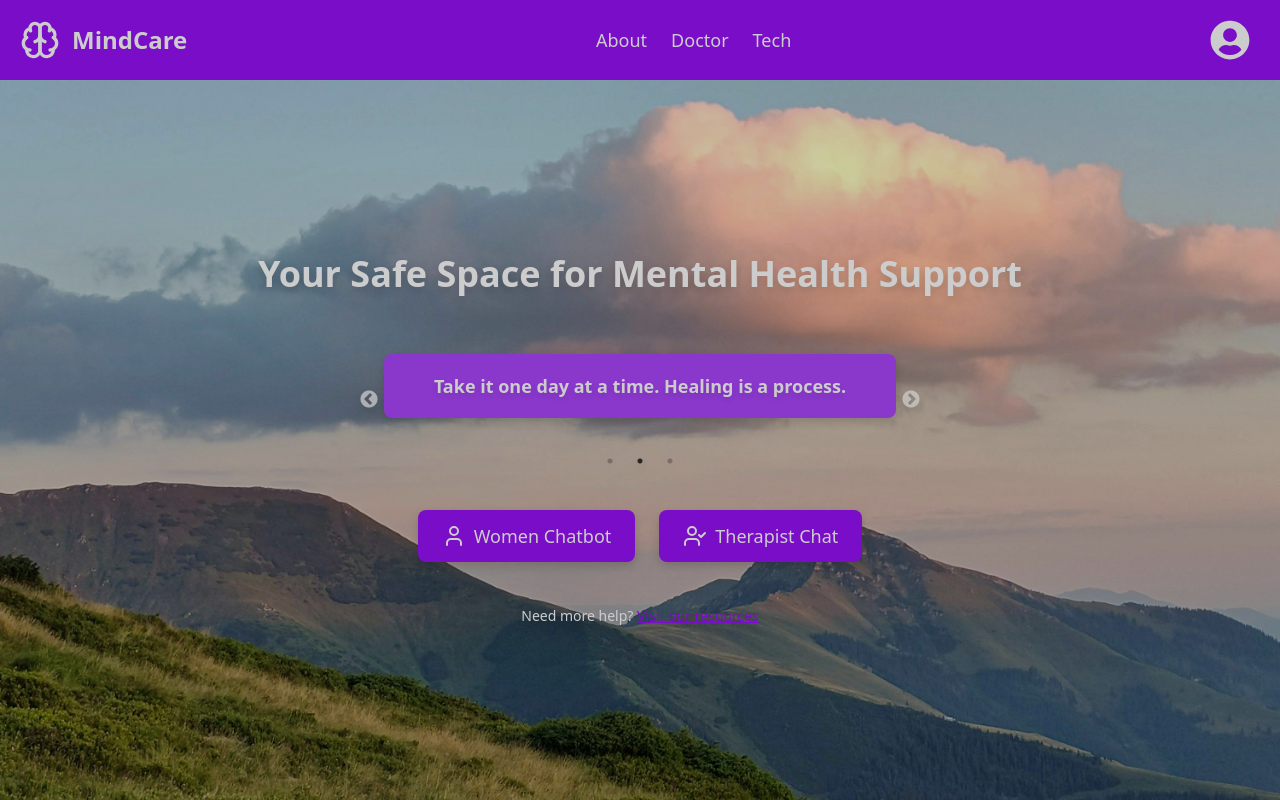
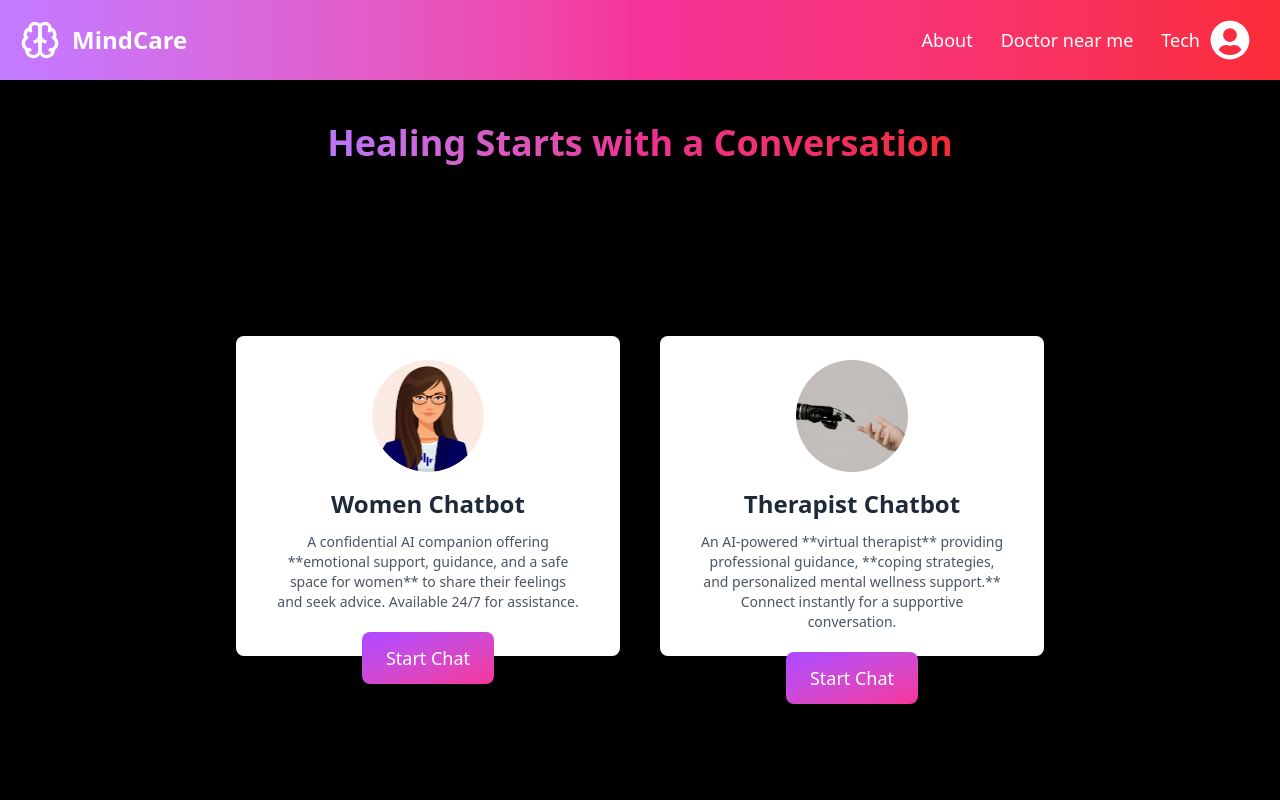
Before and after one commit to sriram687/SOUL_SYNC, a React (Vite) app in the folder chat_botX/: page / in a window 1280 px wide. Built offline with nearby package versions, Linux system fonts and the light colour scheme.

Commit message:
woman and therapist image added

```diff
--- a/chat_botX/src/components/Home.jsx
+++ b/chat_botX/src/components/Home.jsx
@@ -1,57 +1,58 @@
 import React, { useEffect, useState } from "react";
 import { useNavigate } from "react-router-dom";
-import { motion } from "framer-motion";
-import Slider from "react-slick";
-import { Brain, LogOut, HelpCircle, User ,UserCheck} from "lucide-react";
+import { motion, AnimatePresence } from "framer-motion";
+import { Brain, LogOut, HelpCircle, User } from "lucide-react";
 import { FaUserCircle } from "react-icons/fa";
-import "slick-carousel/slick/slick.css";
-import "slick-carousel/slick/slick-theme.css";
-import calm from "../images/calm.jpg";
+import woman from "../images/woman.jpeg";
+import therapist from "../images/therapist.jpg";
+
+const quotes = [
+  "Your Safe Space for Mental Health Support",
+  "Healing Starts with a Conversation",
+  "You're Not Alone. We're Here to Help",
+  "Every Journey Begins with a Single Step",
+  "Small progress is still progress. Keep moving forward.",
+  "Your feelings are valid. Your struggles are real. Your future is bright.",
+  "You are not alone. You are loved. You are enough.",
+  "It's okay to not be okay, but it's not okay to stay that way.",
+  "Every storm runs out of rain. Keep going.",
+];
 
 const HomePage = () => {
   const navigate = useNavigate();
   const [isLoaded, setIsLoaded] = useState(false);
+  const [quoteIndex, setQuoteIndex] = useState(0);
   const [dropdownOpen, setDropdownOpen] = useState(false);
 
   useEffect(() => {
     setIsLoaded(true);
+    const quoteInterval = setInterval(() => {
+      setQuoteIndex((prevIndex) => (prevIndex + 1) % quotes.length);
+    }, 4000);
+    return () => clearInterval(quoteInterval);
   }, []);
 
-  const handleStartChat = () => {
+  const handleStartChat = (route) => {
     const isLoggedIn = false;
-    if (isLoggedIn) {
-      navigate("/chat");
-    } else {
-      navigate("/register");
-    }
+    navigate(isLoggedIn ? route : "/register");
   };
-
-  const handleLogout = () => {
-    console.log("User logged out");
-  };
-
-  const quoteSlides = [
-    "You are not alone in your journey.",
-    "Take it one day at a time. Healing is a process.",
-    "Your feelings are valid. You deserve care and support."
-  ];
 
   return (
     <motion.div
       initial={{ opacity: 0, y: -50 }}
       animate={isLoaded ? { opacity: 1, y: 0 } : {}}
       exit={{ opacity: 0, y: 50 }}
-      className="h-screen w-screen bg-cover bg-center flex flex-col items-center justify-center text-white"
-      style={{ backgroundImage: `url(${calm})`, backgroundSize: "cover", backgroundPosition: "center", filter: "brightness(80%) " }}
+      className="h-screen w-screen flex flex-col items-center text-white bg-black"
     >
-      <header className="absolute top-0 w-full flex justify-between items-center p-5 bg-purple-600 bg-opacity-50 backdrop-blur-md ">
+      {/* Header */}
+      <header className="absolute top-0 w-full flex justify-between items-center p-5 bg-gradient-to-r from-purple-400 via-pink-500 to-red-500 bg-opacity-50 backdrop-blur-md">
         <div className="flex items-center gap-3">
           <Brain className="w-10 h-10 text-white" />
           <h2 className="text-2xl font-bold">MindCare</h2>
         </div>
-        <nav className="flex gap-6 text-lg">
+        <nav className="flex ml-auto gap-7 text-lg">
           <a href="/about" className="hover:text-purple-300">About</a>
-          <a href="/doctor" className="hover:text-purple-300">Doctor</a>
+          <a href="/doctor" className="hover:text-purple-300">Doctor near me</a>
           <a href="/tech" className="hover:text-purple-300">Tech</a>
         </nav>
         <div className="relative">
@@ -61,13 +62,22 @@ const HomePage = () => {
           />
           {dropdownOpen && (
             <div className="absolute right-0 mt-2 w-48 bg-white text-black rounded-lg shadow-lg overflow-hidden">
-              <button className="flex items-center w-full px-4 py-2 hover:bg-gray-200" onClick={() => console.log("Profile Clicked")}>
+              <button
+                className="flex items-center w-full px-4 py-2 hover:bg-gray-200"
+                onClick={() => console.log("Profile Clicked")}
+              >
                 <User className="mr-2 w-5 h-5" /> Username
               </button>
-              <button className="flex items-center w-full px-4 py-2 hover:bg-gray-200" onClick={() => console.log("Get Help Clicked")}>
+              <button
+                className="flex items-center w-full px-4 py-2 hover:bg-gray-200"
+                onClick={() => console.log("Get Help Clicked")}
+              >
                 <HelpCircle className="mr-2 w-5 h-5" /> Get Help
               </button>
-              <button className="flex items-center w-full px-4 py-2 text-red-600 hover:bg-gray-200" onClick={handleLogout}>
+              <button
+                className="flex items-center w-full px-4 py-2 text-red-600 hover:bg-gray-200"
+                onClick={() => console.log("Logout Clicked")}
+              >
                 <LogOut className="mr-2 w-5 h-5" /> Logout
               </button>
             </div>
@@ -75,55 +85,64 @@ const HomePage = () => {
         </div>
       </header>
 
-      <h1 className="text-4xl font-bold mb-6 text-center drop-shadow-lg mt-20">
-        Your Safe Space for Mental Health Support
-      </h1>
 
-      <Slider
-        dots={true}
-        infinite={true}
-        autoplay={true}
-        autoplaySpeed={3000}
-        className="mb-6 w-11/12 mt-9 max-w-lg drop-shadow-lg"
+
+      {/* Quote Section - Moved Up */}
+      <div className="mt-28 h-16 flex items-center justify-center w-11/12 text-center">
+        <AnimatePresence mode="wait">
+          <motion.h1
+            key={quoteIndex}
+            initial={{ opacity: 0, y: -20 }}
+            animate={{ opacity: 1, y: 0 }}
+            exit={{ opacity: 0, y: 20 }}
+            transition={{ duration: 0.8 }}
+            className="text-4xl font-bold leading-normal bg-gradient-to-r from-purple-400 via-pink-500 to-red-500 text-transparent bg-clip-text drop-shadow-lg"
           >
-        {quoteSlides.map((quote, index) => (
-          <div
-            key={index}
-            className="p-4 border-2 border-purple-500 rounded-lg bg-purple-500 hover:bg-purple-600 bg-opacity-20 backdrop-blur-md"
-          >
-            <p className="text-lg text-white text-center font-semibold drop-shadow-md">
-              {quote}
+            {quotes[quoteIndex]}
+          </motion.h1>
+        </AnimatePresence>
+      </div>
+
+      {/* Chatbot Sections - Increased Size & More Description */}
+      <div className="flex flex-col md:flex-row items-center justify-center gap-10 mt-40 w-11/12 max-w-5xl">
+        {/* Women Chatbot Section */}
+        <div className="flex flex-col items-center bg-white shadow-lg rounded-lg w-96 h-80 p-6 transition-transform transform hover:scale-105 hover:shadow-2xl">
+          <img
+            src={woman}
+            alt="Women Chatbot"
+            className="w-28 h-28 object-cover rounded-full mb-4"
+          />
+          <h3 className="text-2xl font-bold text-gray-800">Women Chatbot</h3>
+          <p className="text-gray-600 text-sm text-center mt-3 px-4">
+            A confidential AI companion offering **emotional support, guidance, and a safe space for women** to share their feelings and seek advice. Available 24/7 for assistance.
           </p>
-          </div>
-        ))}
-      </Slider>
-
-      <div className="flex gap-6 mt-10">
           <button
             onClick={() => handleStartChat("/women-chat")}
-          className="flex items-center justify-center bg-purple-600 text-white px-6 py-3 rounded-lg text-lg hover:bg-purple-800 transition drop-shadow-lg"
+            className="mt-5 inline-flex items-center justify-center px-6 py-3 text-lg font-medium text-white bg-gradient-to-br from-purple-500 to-pink-500 rounded-lg hover:from-purple-600 hover:to-pink-600 focus:ring-4 focus:outline-none focus:ring-purple-200 dark:focus:ring-purple-800"
           >
-          <User className="mr-2 w-6 h-6" />
-          Women Chatbot
-        </button>
-
-        <button
-          onClick={() => handleStartChat("/therapist-chat")}
-          className="flex items-center justify-center bg-purple-600 text-white px-6 py-3 rounded-lg text-lg hover:bg-purple-800 transition drop-shadow-lg"
-        >
-          <UserCheck className="mr-2 w-6 h-6" />
-          Therapist Chat
+            Start Chat
           </button>
         </div>
 
-      <footer className="text-center mt-11">
-        <p className="text-sm drop-shadow-lg">
-          Need more help?{" "}
-          <a href="/resources" className="underline text-purple-600">
-            Visit our resources
-          </a>
+        {/* Therapist Chatbot Section */}
+        <div className="flex flex-col items-center bg-white shadow-lg rounded-lg w-96 h-80 p-6 transition-transform transform hover:scale-105 hover:shadow-2xl">
+          <img
+            src={therapist}
+            alt="Therapist Chatbot"
+            className="w-28 h-28 object-cover rounded-full mb-4"
+          />
+          <h3 className="text-2xl font-bold text-gray-800">Therapist Chatbot</h3>
+          <p className="text-gray-600 text-sm text-center mt-3 px-4">
+            An AI-powered **virtual therapist** providing professional guidance, **coping strategies, and personalized mental wellness support.** Connect instantly for a supportive conversation.
           </p>
-      </footer>
+          <button
+            onClick={() => handleStartChat("/therapist-chat")}
+            className="mt-5 inline-flex items-center justify-center px-6 py-3 text-lg font-medium text-white bg-gradient-to-br from-purple-500 to-pink-500 rounded-lg hover:from-purple-600 hover:to-pink-600 focus:ring-4 focus:outline-none focus:ring-purple-200 dark:focus:ring-purple-800"
+          >
+            Start Chat
+          </button>
+        </div>
+      </div>
     </motion.div>
   );
 };
```
Also changed, not shown: chat_botX/src/images/therapist.jpg (added), chat_botX/src/images/woman.jpeg (added). Lines whose indentation alone changed are shown as unchanged.
